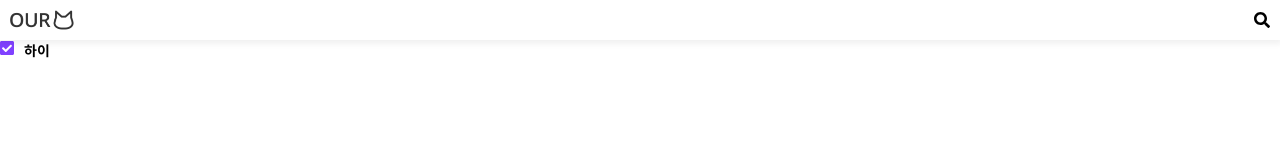
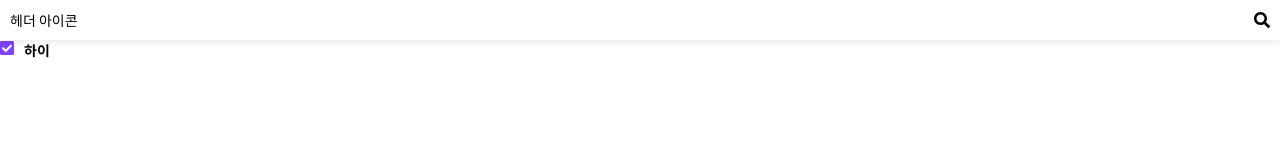
Before and after one commit to ourCat/ourCat_frontend, a Next.js app: page / in a window 1280 px wide. Shown: the top 160 px of the page. Built offline with nearby package versions, Linux system fonts and the light colour scheme.

Commit message:
Revert "refactor(components/organisms) : add Logo image for Header (#38)"
This reverts commit 332897e4a87ae74d2586e46e00654b4ba3aba60e.

```diff
--- a/src/components/organisms/Header/index.tsx
+++ b/src/components/organisms/Header/index.tsx
@@ -1,4 +1,4 @@
-import { Image } from 'components/atoms';
+import { Label } from 'components/atoms';
 import * as S from './style';
 import { FontAwesomeIcon } from '@fortawesome/react-fontawesome';
 import { faSearch } from '@fortawesome/free-solid-svg-icons';
@@ -9,7 +9,7 @@ export const Header: React.FC<HeaderProps> = props => {
   return (
     <S.Wrap {...props}>
       <S.Content>
-        <Image src={'/images/ourCatLogo.png'} width="64px" />
+        <Label font={14}>헤더 아이콘</Label>
         <FontAwesomeIcon icon={faSearch} />
       </S.Content>
     </S.Wrap>
```
